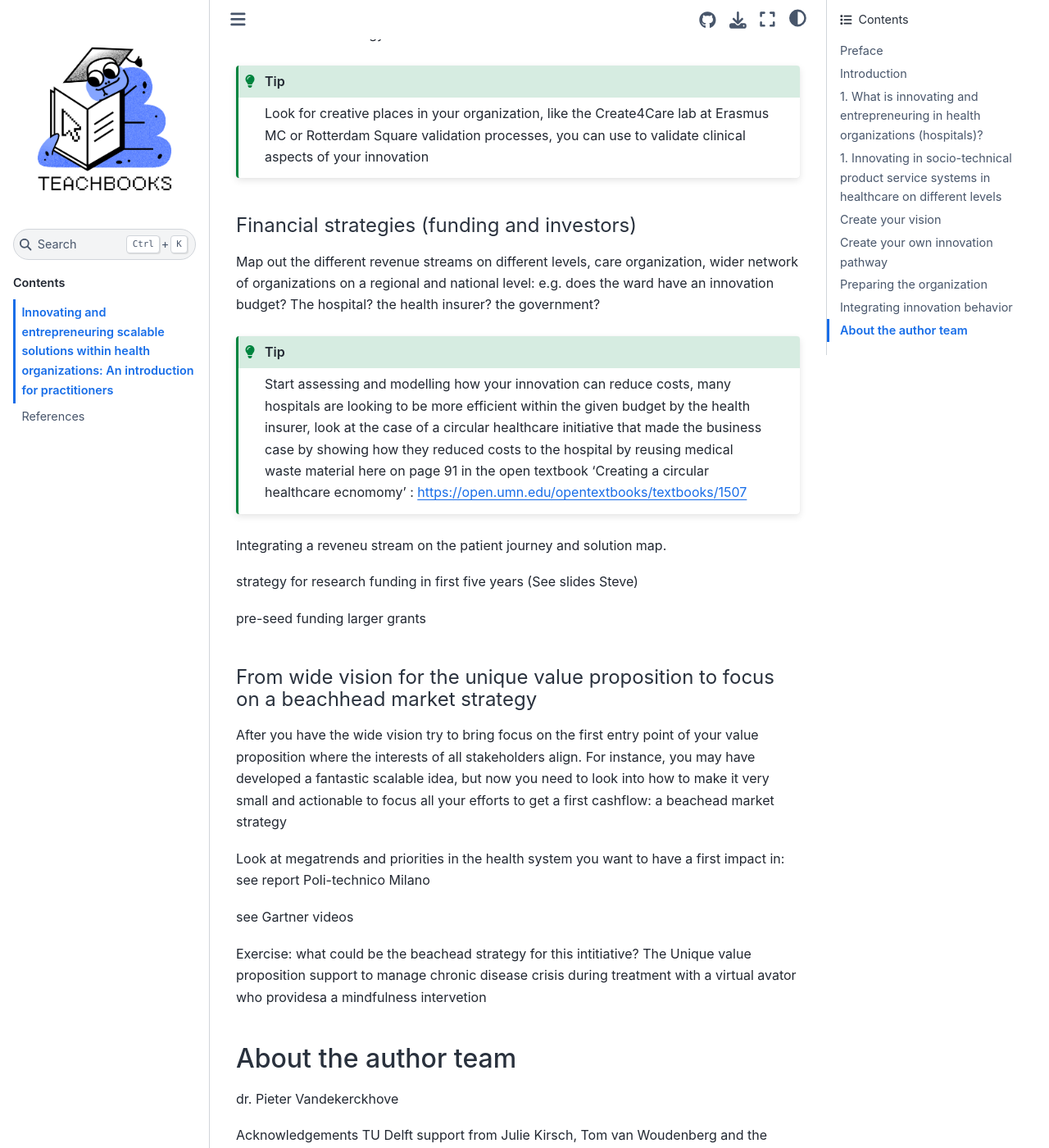
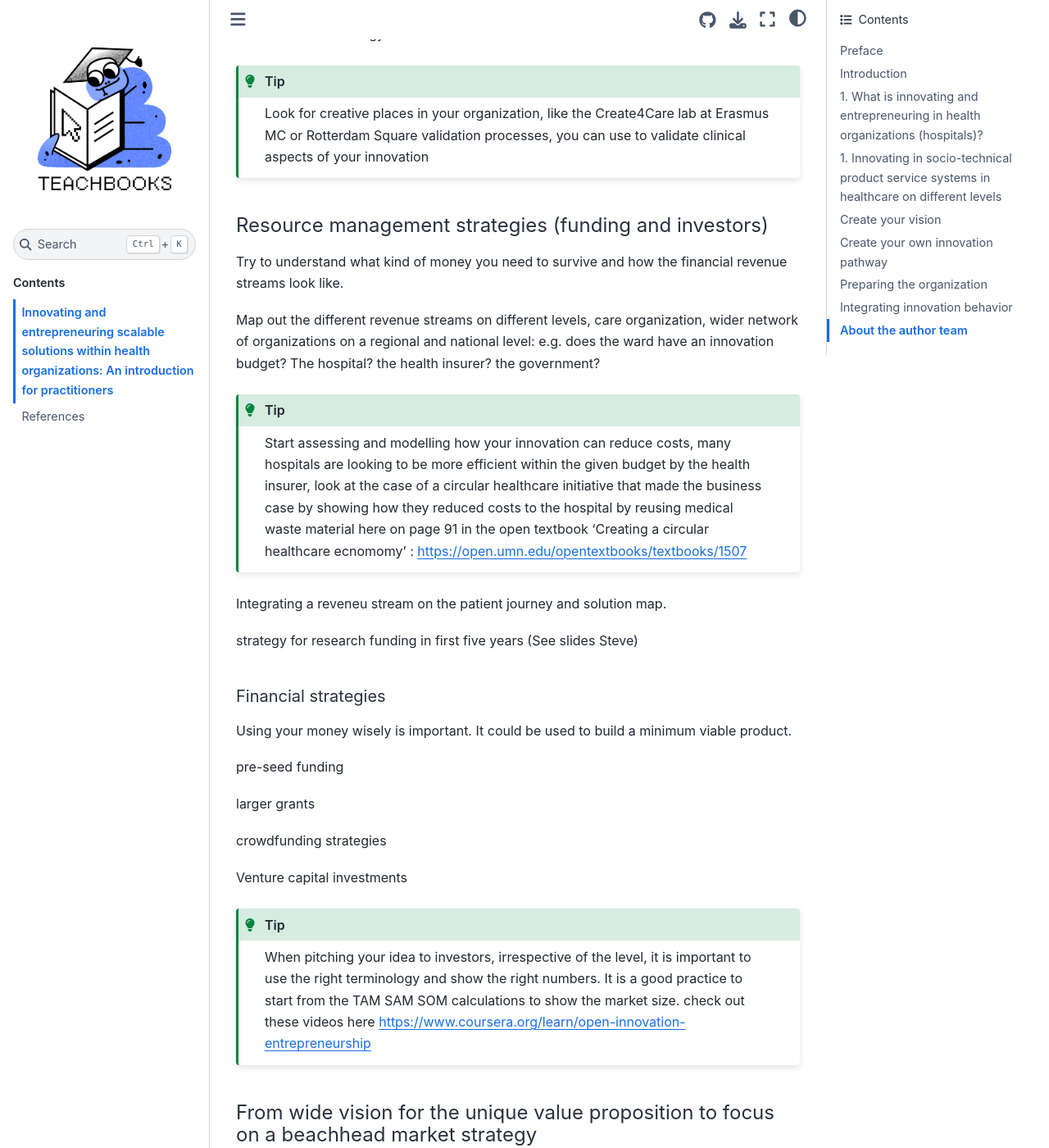
Before and after one commit to pietervandekerckhove/handbook-innovating-health, a Jupyter Book: the page built from book/Innovating_healthcare.md, in a window 1280 px wide and 1400 px high, scrolled down 9835 px. Shown: the whole window at 82% size. Built offline with Jupyter Book 1.0.4 settings and Sphinx 7.4.7 and the Sphinx Book theme 1.1.4, drawn with Linux system fonts in a browser that asks for light colours; comment, search, counter and statistics services are not loaded; some of the changed text lies outside the part shown.

Commit message:
update text

````diff
--- a/book/Innovating_healthcare.md
+++ b/book/Innovating_healthcare.md
@@ -289,7 +289,9 @@ starting simple validation to more complex validation
 Look for creative places in your organization, like the Create4Care lab at Erasmus MC or Rotterdam Square validation processes, you can use to validate clinical aspects of your innovation
 ```
 
-#### Financial strategies (funding and investors)
+#### Resource management strategies (funding and investors)
+
+Try to understand what kind of money you need to survive and how the financial revenue streams look like.
 
 Map out the different revenue streams on different levels, care organization, wider network of organizations on a regional and national level: e.g. does the ward have an innovation budget? The hospital? the health insurer? the government?
 
@@ -304,9 +306,21 @@ Integrating a reveneu stream on the patient journey and solution map.
 
 strategy for research funding in first five years (See slides Steve)
 
+##### Financial strategies
+
+Using your money wisely is important. It could be used to build a minimum viable product.
+
 pre-seed funding
+
 larger grants
 
+crowdfunding strategies
+
+Venture capital investments
+
+```{tip}
+When pitching your idea to investors, irrespective of the level, it is important to use the right terminology and show the right numbers. It is a good practice to start from the TAM SAM SOM calculations to show the market size. check out these videos here https://www.coursera.org/learn/open-innovation-entrepreneurship
+```
 
 #### From wide vision for the unique value proposition to focus on a beachhead market strategy
 
@@ -317,7 +331,9 @@ Look at megatrends and priorities in the health system you want to have a first
 
 see Gartner videos
 
+```{tip}
 Exercise: what could be the beachead strategy for this intitiative? The Unique value proposition support to manage chronic disease crisis during treatment with a virtual avator who providesa a mindfulness intervetion
+```
 
 ## About the author team
 
````
Also changed, not shown: other parts of book/Innovating_healthcare.md (+2 -2 lines).
